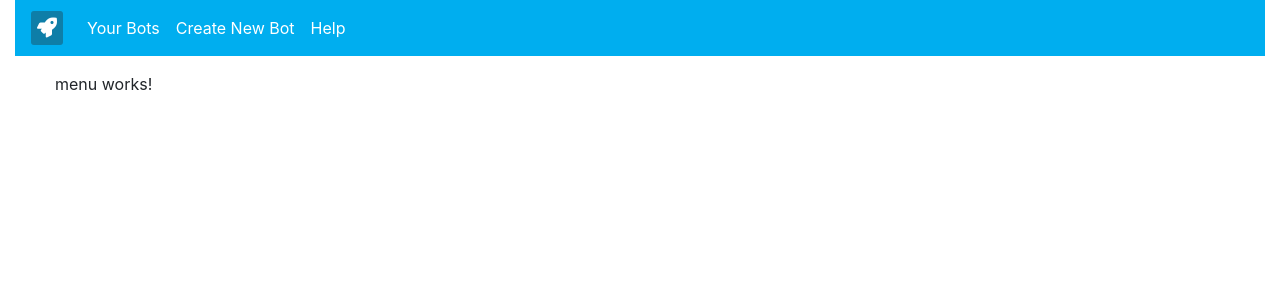
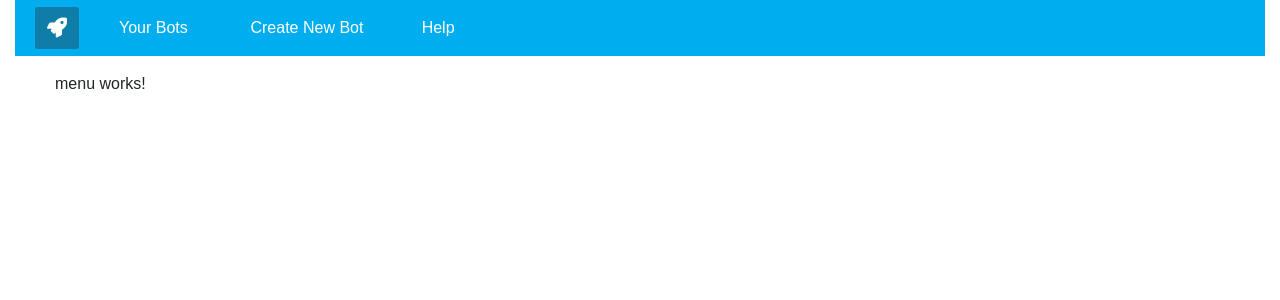
Before and after one commit to victoriaagb/chatbot-portal-ui, an Angular app: page /bot-config in a window 1280 px wide. Shown: the top 300 px of the page. Built offline with nearby package versions, Linux system fonts and the light colour scheme.

Commit message:
Added more styles to the header

```diff
--- a/src/app/header/header.component.html
+++ b/src/app/header/header.component.html
@@ -5,13 +5,13 @@
     </button>
     <div class="collapse navbar-collapse" id="navbarNav">
       <ul class="navbar-nav">
-        <li class="nav-item active">
+        <li class="nav-item chat-nav-item">
           <a class="nav-link" href="#" routerLink="/bot-dashboard">Your Bots <span class="sr-only">(current)</span></a>
         </li>
-        <li class="nav-item">
+        <li class="nav-item chat-nav-item">
           <a class="nav-link" href="#" routerLink="/bot-config">Create New Bot</a>
         </li>
-        <li class="nav-item">
+        <li class="nav-item chat-nav-item">
           <a class="nav-link" href="#">Help</a>
         </li>
       </ul>
--- a/src/app/header/header.component.scss
+++ b/src/app/header/header.component.scss
@@ -1,7 +1,24 @@
+/* Override the padding from bootstrap . So that each of the lis gets the full height */
+
+@media only screen and (min-width: 992px) {
+    .navbar {
+        padding: 0 0 !important;
+        li {
+            padding : .5em 1em;
+        }
+    }
+}
+
 .navbar-nav {
     .nav-item {
         a {
             color: white !important;
+        }
+    }
+    li {
+        &:hover {
+            background-color: #037ba8;
+            border-radius: 3px;
         }
     }
 }
@@ -9,9 +26,30 @@
 .navbar-brand {
     color: rgba(0, 0, 0, 0.9);
     background-color: #0e7ea8;
-    padding: .1em .3em;
+    padding: .3em .6em;
     border-radius: 3px;
+    margin-left: 1em;
     i {
         color: white !important;
     }
 }
+
+.chat-nav-item {
+    padding-left: 1em;
+    padding-right: 1em;
+}
+
+.nav-link {
+    &::after {
+        padding-left: .5em;
+        content: '\f078';
+        font: normal normal normal 8px/1 FontAwesome;
+        display: inline-block;
+        text-rendering: auto;
+    }
+}
+
+.down {
+    transform: rotate(45deg);
+    -webkit-transform: rotate(45deg);
+}
--- a/src/styles.scss
+++ b/src/styles.scss
@@ -1,8 +1,15 @@
 /* You can add global styles to this file, and also import other style files */
+
 $fa-font-path: "../node_modules/@fortawesome/fontawesome-free/webfonts";
 @import "../node_modules/@fortawesome/fontawesome-free/css/all.css";
 @import "_variables.scss";
+.chatbot-header {
+    background-color: $menu-item !important;
+}
 
-.chatbot-header {
-    background-color: $menu-item !important ;
+body {
+    font-family: 'Source Sans Pro Regular', sans-serif;
+    h1 {
+        font-family: 'Source Sans Pro Semibold', sans-serif;
+    }
 }
```
